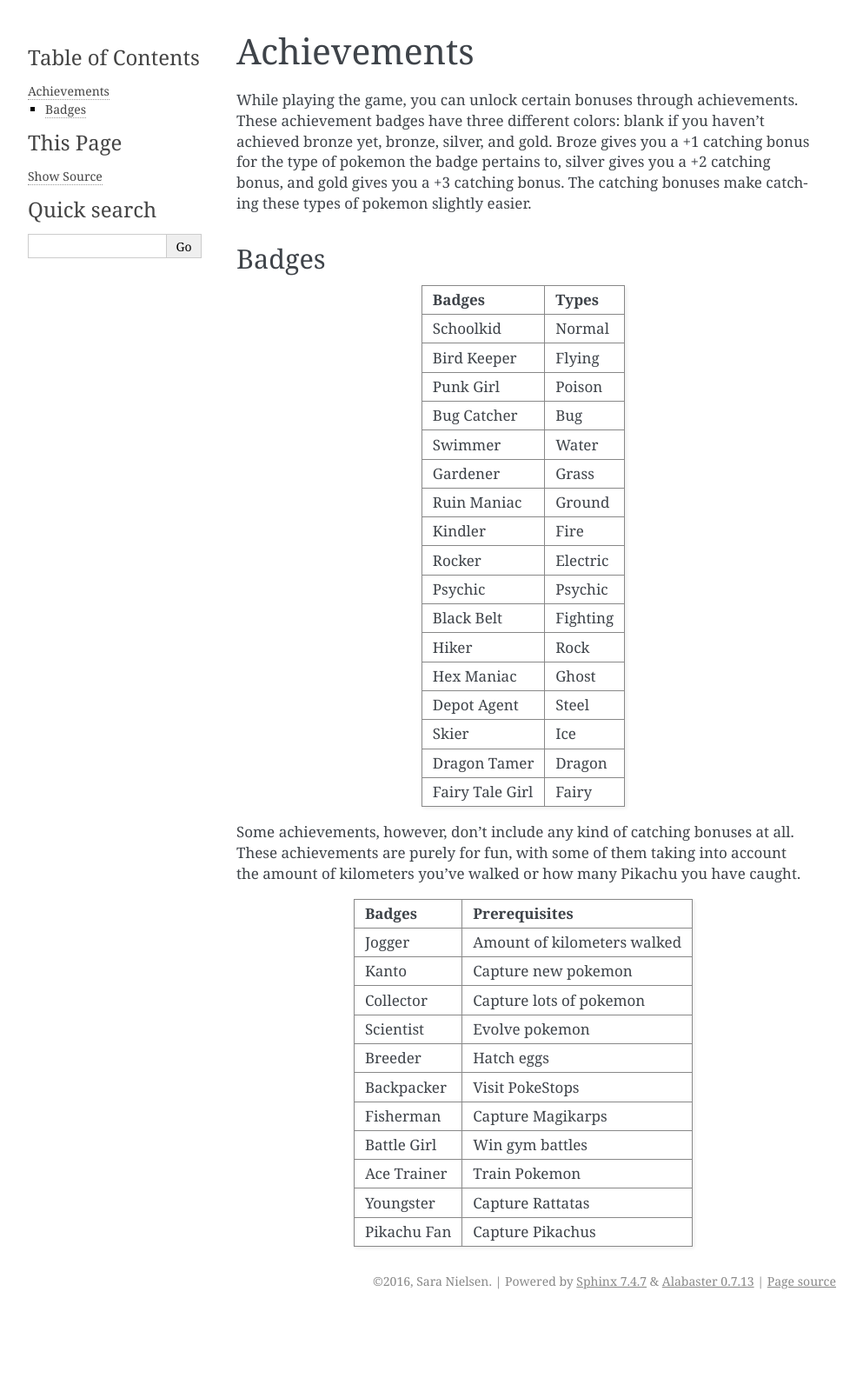
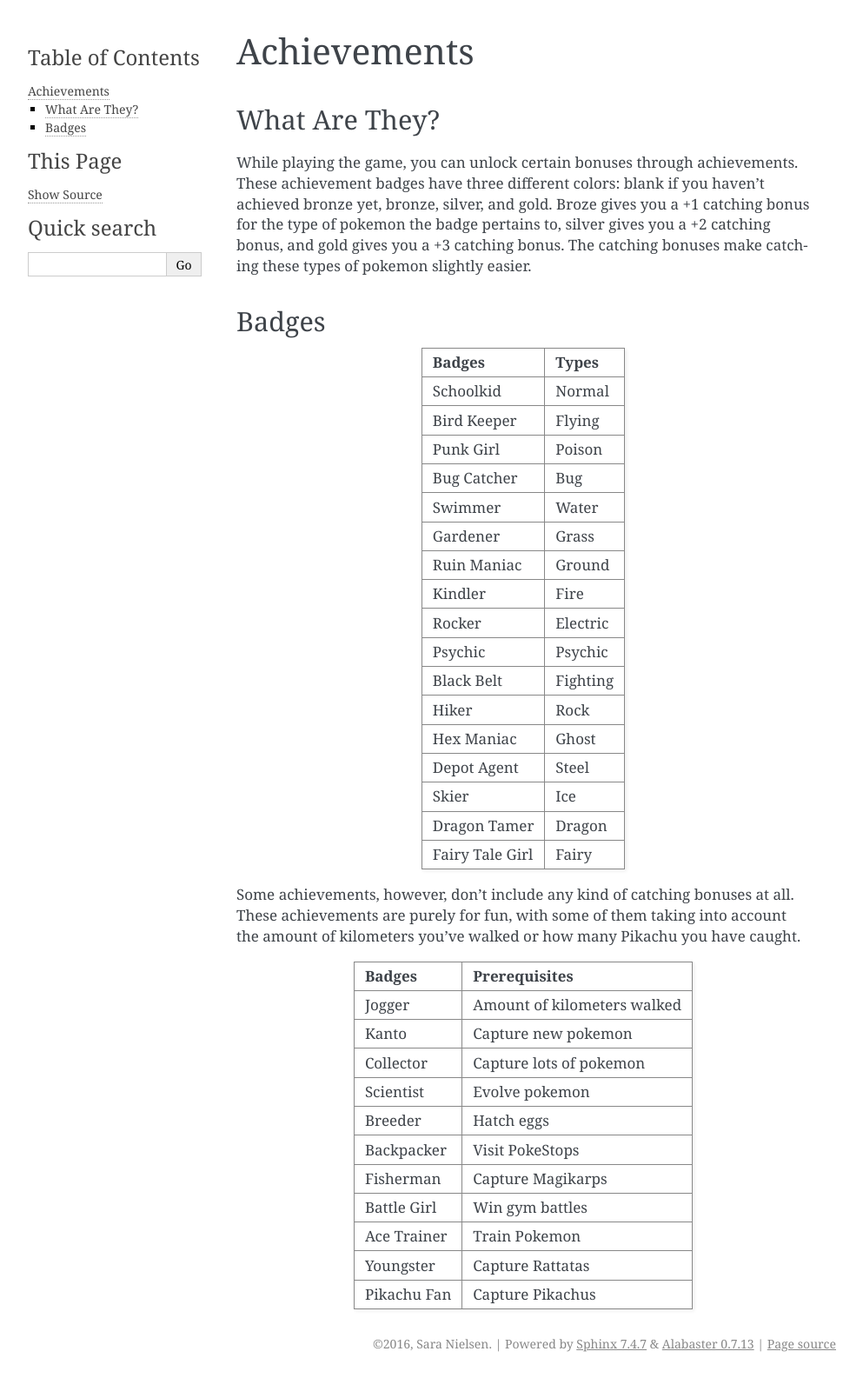
Before and after one commit to SaraNielsen21/pokemon_go, a Sphinx documentation site: the page built from source/achievements/achievements.rst, in a window 1280 px wide. Shown: the whole page at 87% size, without its empty margins (148-1141 px from the left). Built offline with Sphinx 7.4.7, drawn with Linux system fonts in a browser that asks for light colours; before the commit the page ends 1513 px from its top, so only the background shows below that.

Commit message:
Added subsection.

```diff
--- a/source/achievements/achievements.rst
+++ b/source/achievements/achievements.rst
@@ -1,7 +1,12 @@
 Achievements
 ============
 
-While playing the game, you can unlock certain bonuses through achievements. These achievement badges have three different colors: blank if you haven't achieved bronze yet, bronze, silver, and gold. Broze gives you a +1 catching bonus for the type of pokemon the badge pertains to, silver gives you a +2 catching bonus, and gold gives you a +3 catching bonus. The catching bonuses make catching these types of pokemon slightly easier.
+What Are They?
+--------------
+
+While playing the game, you can unlock certain bonuses through achievements. These achievement badges have three different colors: blank if you haven't achieved bronze yet, bronze, silver, and gold. Broze gives you a +1 catching bonus for the type of pokemon the badge pertains to, silver gives you a +2 catching bonus,
+and gold gives you a +3 catching bonus.
+The catching bonuses make catching these types of pokemon slightly easier.
 
 Badges
 ------
```
